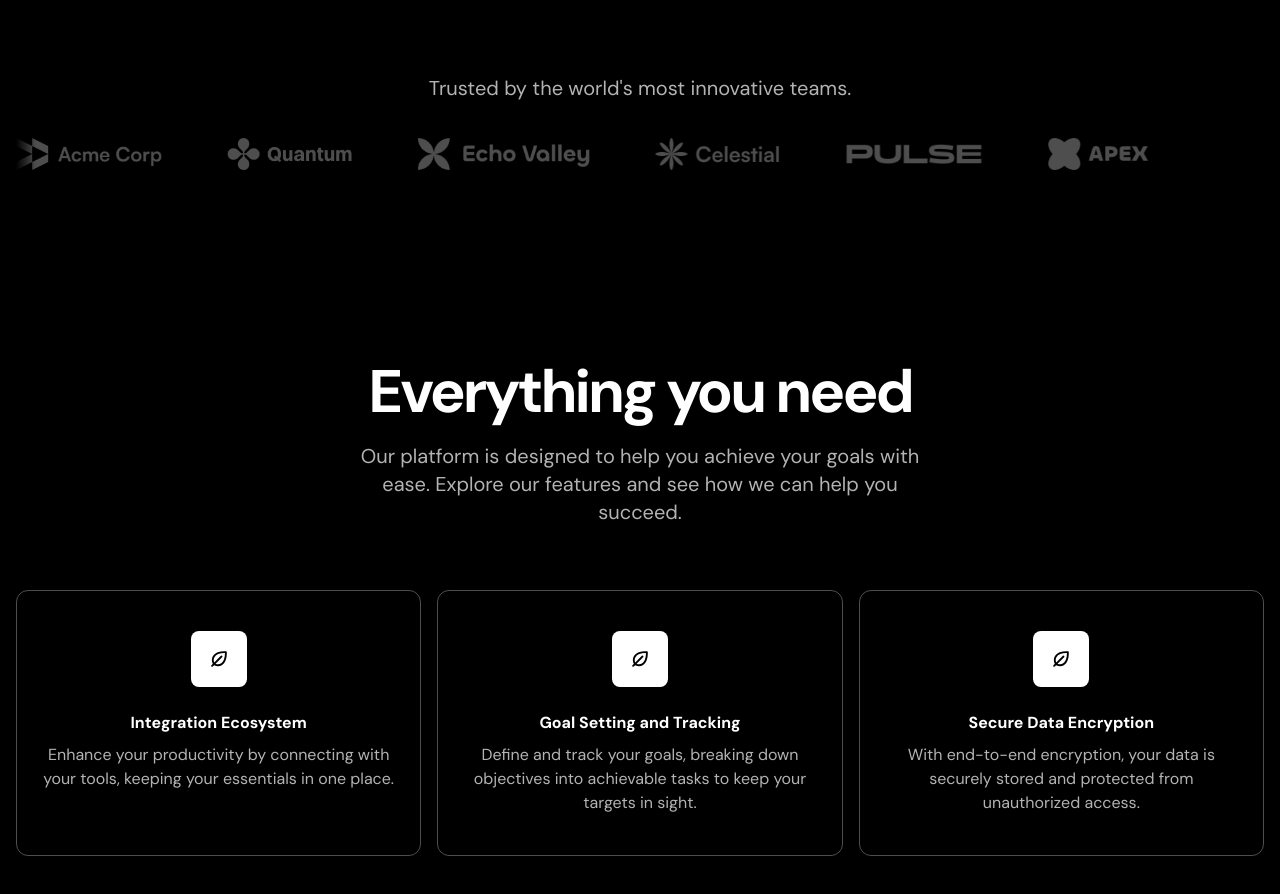
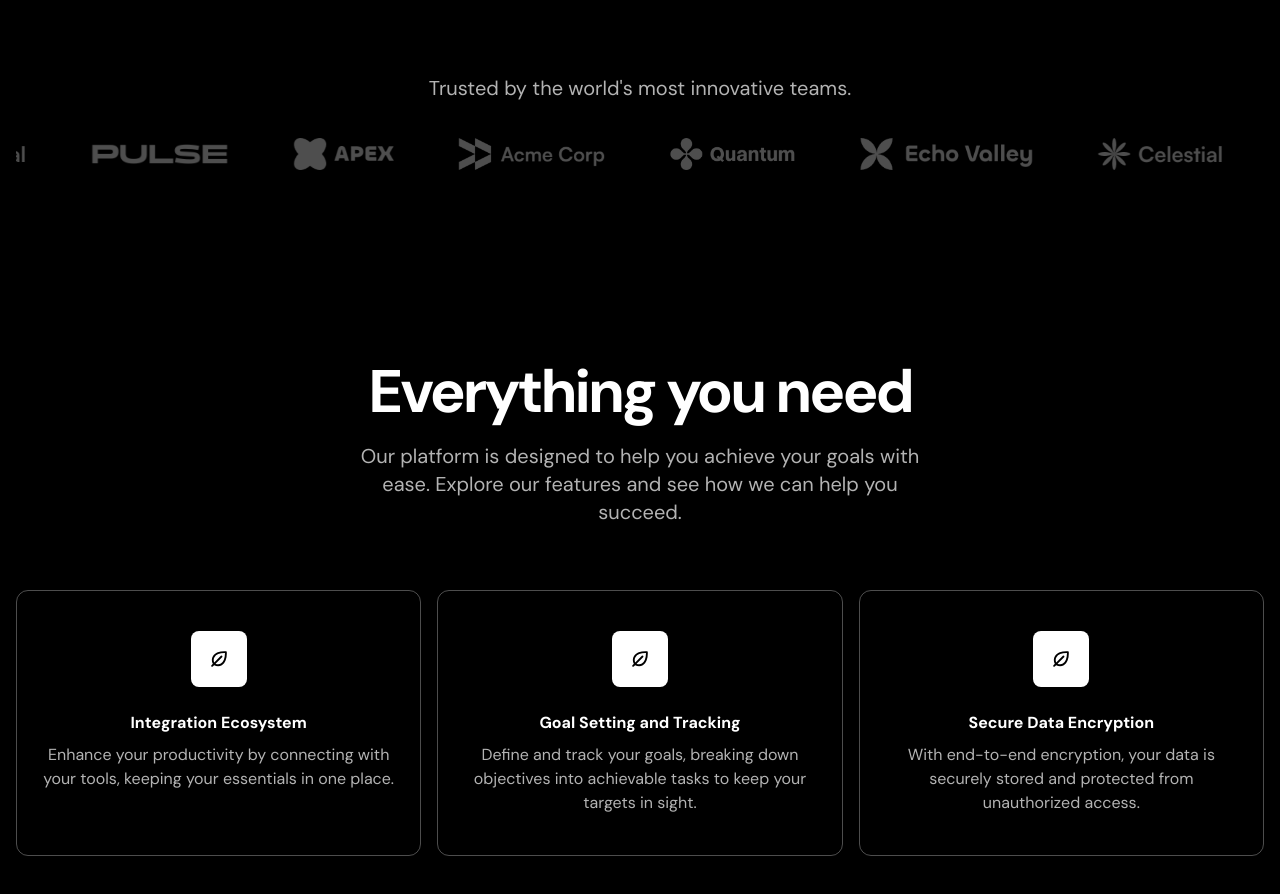
Before and after one commit to JustMikk/SAAS-Website-Landing, a Next.js app: page / in a window 1280 px wide. Shown: the part 860-1754 px from the top of the page. Built offline with nearby package versions, Linux system fonts and the light colour scheme.

Commit message:
Implement infinite movment on the logo ticker component

```diff
--- a/src/components/LogoTicker.tsx
+++ b/src/components/LogoTicker.tsx
@@ -1,3 +1,4 @@
+"use client";
 "use client";
 import acmeLogo from "../assets/images/acme.png";
 import quantumLogo from "../assets/images/quantum.png";
@@ -6,6 +7,7 @@
 import pulseLogo from "../assets/images/pulse.png";
 import apexLogo from "../assets/images/apex.png";
 import Image from "next/image";
+import { motion } from "framer-motion";
 
 const images = [
   { src: acmeLogo, alt: "Acme Logo" },
@@ -24,6 +26,16 @@
           Trusted by the world's most innovative teams.
         </h2>
         <div className="flex overflow-hidden gap-16 mt-9 before:content-[''] after:content-[''] before:absolute after:absolute relative before:h-full after:h-full before:w-5 after:w-5 before:top-0 after:top-0 before:left-0 after:right-0 before:bg-gradient-to-r from-black to-transparent after:bg-gradient-to-l">
+          <motion.div
+            initial={{ translateX: 0 }}
+            animate={{ translateX: "-50%" }}
+            transition={{
+              duration: 10,
+              ease: "linear",
+              repeat: Infinity,
+            }}
+            className="flex gap-16 flex-none pr-16"
+          >
             {images.map(({ src, alt }) => (
               <Image
                 key={alt}
@@ -32,6 +44,15 @@
                 className="flex-none h-8 w-auto"
               />
             ))}
+            {images.map(({ src, alt }) => (
+              <Image
+                key={alt}
+                src={src}
+                alt={alt}
+                className="flex-none h-8 w-auto"
+              />
+            ))}
+          </motion.div>
         </div>
       </div>
     </div>
```
Lines whose indentation alone changed are shown as unchanged.
